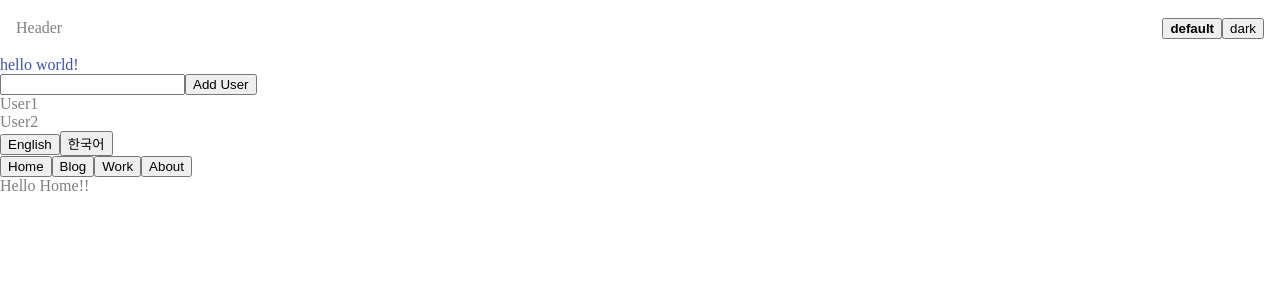
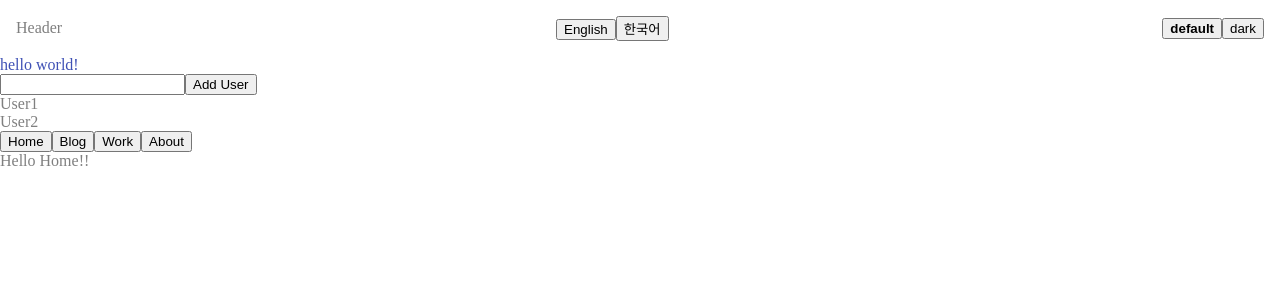
Before and after one commit to Johnyworld/johnyworld2021, a React (Create React App) app in the folder client/: page / in a window 1280 px wide. Shown: the top 300 px of the page. Built offline with nearby package versions, Linux system fonts and the light colour scheme.

Commit message:
Add LanguageSelector component to Header

```diff
--- a/client/src/App.tsx
+++ b/client/src/App.tsx
@@ -5,7 +5,6 @@ import { User, addUser } from './Slices/users';
 import { BrowserRouter, Switch, Route, Link } from 'react-router-dom';
 import { useTranslation } from 'react-i18next';
 import styled, { ThemeProvider } from 'styled-components';
-import { Languages, languages } from './Locales/i18n';
 import GlobalStyles from './Theme/GlobalStyles';
 import routes from './routes';
 import Home from './Components/Pages/Home';
@@ -24,8 +23,6 @@ const Text = styled.p`
 
 function App() {
 
-  const { t, i18n } = useTranslation();
-
   const users = useSelector<ReducerType, User[]>(state=> state.users);
   const theme = useSelector<ReducerType, Themes>(state=> state.theme);
   const dispatch = useDispatch();
@@ -34,10 +31,6 @@ function App() {
 
   const handleChangeName = (e: any) => {
     setName(e.target.value);
-  }
-
-  const handleChangeLanguage = (lang: Languages) => {
-    i18n.changeLanguage(lang);
   }
 
   const handleAddUser = (e:FormEvent) => {
@@ -59,7 +52,7 @@ function App() {
 
       <Header />
 
-      <Text>{t('hello')}</Text>
+      <Test />
 
       <form onSubmit={handleAddUser}>
         <input type='text' value={name} onChange={handleChangeName} />
@@ -69,12 +62,6 @@ function App() {
       {users.map(user=> (
         <div key={user.id}>{user.name}</div>
       ))}
-
-      <div>
-        { languages.map(lang=> (
-          <button key={lang} onClick={() => handleChangeLanguage(lang)}>{t(`language_${lang}`)}</button>
-        ))}
-      </div>
 
       <BrowserRouter>
         <div>
@@ -105,4 +92,11 @@ function App() {
   );
 }
 
+const Test = () => {
+  const { t } = useTranslation();
+  return (
+    <Text>{t('hello')}</Text>
+  )
+}
+
 export default App;
--- /dev/null
+++ b/client/src/Components/Actions/LanguageSelector.tsx
@@ -0,0 +1,29 @@
+import React from 'react';
+import styled from 'styled-components';
+import { useTranslation } from 'react-i18next';
+import { languages, Languages } from '../../Locales/i18n';
+
+const Container = styled.div`
+`;
+
+interface Props {
+};
+
+const LanguageSelector: React.FC<Props> = () => {
+
+  const { t, i18n } = useTranslation();
+
+  const handleChangeLanguage = (lang: Languages) => {
+    i18n.changeLanguage(lang);
+  }
+
+  return (
+    <Container>
+      { languages.map(lang=> (
+        <button key={lang} onClick={() => handleChangeLanguage(lang)}>{t(`language_${lang}`)}</button>
+      ))}
+    </Container>
+  )
+}
+
+export default LanguageSelector;
--- a/client/src/Components/UIGroups/Header.tsx
+++ b/client/src/Components/UIGroups/Header.tsx
@@ -1,5 +1,6 @@
 import React from 'react';
 import styled from 'styled-components';
+import LanguageSelector from '../Actions/LanguageSelector';
 import ThemeButton from '../Actions/ThemeButton';
 
 const Container = styled.div`
@@ -17,6 +18,7 @@ const Header: React.FC<Props> = () => {
   return (
     <Container>
       Header
+      <LanguageSelector />
       <ThemeButton />
     </Container>
   )
```
